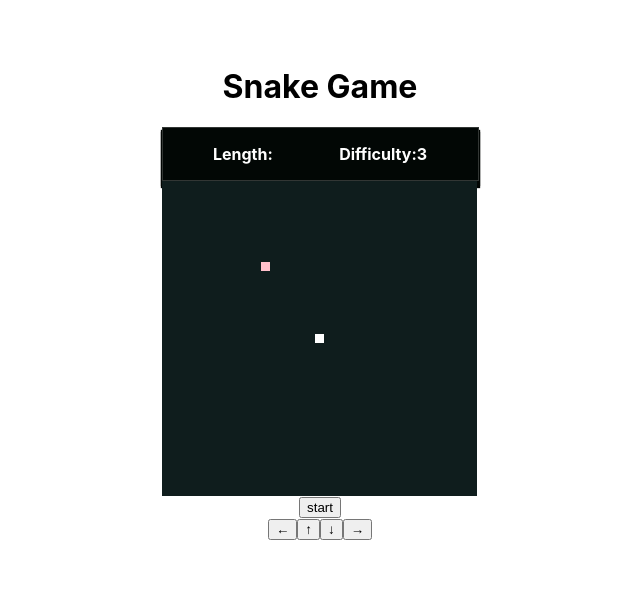
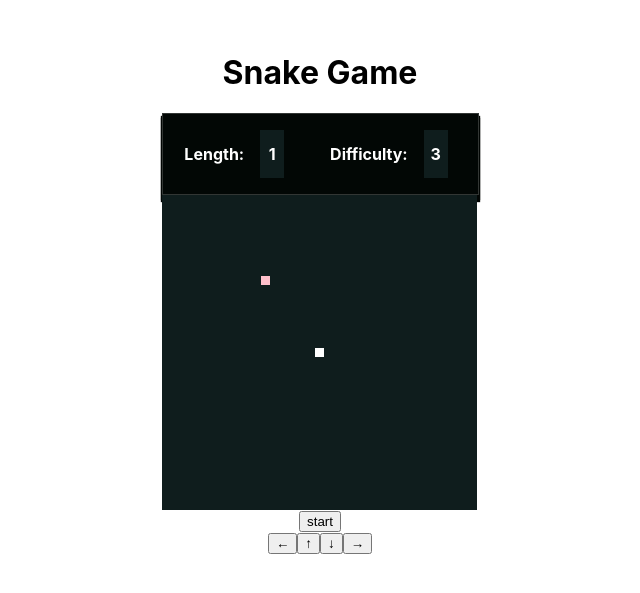
Before and after one commit to hiropon0218/hooks-snake-game, a React (Create React App) app: page / in a window 1280 px wide. Shown: the part 107-700 px from the top of the page, without its empty margins (320-960 px from the left). Built offline with nearby package versions, Linux system fonts and the light colour scheme.

Commit message:
スネークの長さの表示の実装

```diff
--- a/src/App.js
+++ b/src/App.js
@@ -167,7 +167,7 @@
          <div className="title-container">
            <h1 className="title">Snake Game</h1>
          </div>
-         <Navigation />
+         <Navigation length={body.length} />
        </header>
        <main className="main">
        <Field fields={fields} />
--- a/src/index.css
+++ b/src/index.css
@@ -62,3 +62,19 @@
   display: flex;
   align-items: center;
 }
+
+.navigation-item-number-container {
+  display: flex;
+  padding: 0 8px;
+  align-items: center;
+  margin-left: 8px;
+}
+
+.num-board {
+  display: flex;
+  justify-content: center;
+  align-items: center;
+  background: #0f1d1d;
+  height: 48px;
+  width: 24px;
+}
```
Also changed, not shown: 1 other file (tests, documents, lock files or other folders).
